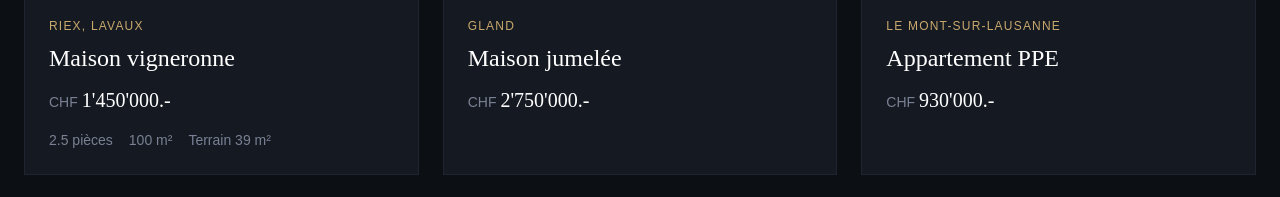
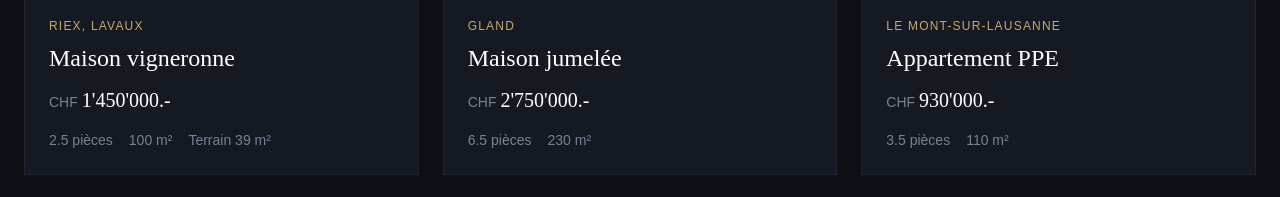
Before and after one commit to Sinseed/maison-praet, a Next.js app: page / in a window 1280 px wide. Shown: the part 4360-4557 px from the top of the page. Built offline with nearby package versions, Linux system fonts and the light colour scheme.

Commit message:
Caractéristiques: Le Mont (3.5p, 110 m²) et Gland Buis (6.5p, 230 m²)

```diff
--- a/app/data.ts
+++ b/app/data.ts
@@ -100,7 +100,7 @@ export const MANDATS: Mandat[] = [
   },
   {
     id: 8, slug: 'maison-gland-buis', titre: 'Maison jumelée', lieu: 'Gland',
-    prix: "2'750'000", pieces: '-', surface: '-', terrain: '-', categorie: 'en_vente',
+    prix: "2'750'000", pieces: '6.5', surface: '230 m²', terrain: '-', categorie: 'en_vente',
     img: '/photos/gland-buis/DJI_20260115164414_0005_D.jpg',
     photos: ['/photos/gland-buis/DJI_20260115164414_0005_D.jpg','/photos/gland-buis/IMG_6123.jpg','/photos/gland-buis/IMG_6129.jpg','/photos/gland-buis/IMG_6134.jpg','/photos/gland-buis/IMG_6137.jpg','/photos/gland-buis/IMG_6140.jpg','/photos/gland-buis/IMG_6141.jpg','/photos/gland-buis/IMG_6143.jpg','/photos/gland-buis/IMG_6147.jpg','/photos/gland-buis/IMG_6148.jpg','/photos/gland-buis/IMG_6150.jpg','/photos/gland-buis/IMG_6151.jpg','/photos/gland-buis/IMG_6152.jpg','/photos/gland-buis/IMG_6153.jpg','/photos/gland-buis/IMG_6154.jpg','/photos/gland-buis/IMG_6155.jpg'],
     description: "Maison jumelée d'exception à Gland. Architecture contemporaine, volumes généreux et finitions soignées. Terrasse, jardin privatif et vue dégagée."
@@ -127,7 +127,7 @@ export const MANDATS: Mandat[] = [
   },
   {
     id: 7, slug: 'appartement-lemont', titre: 'Appartement PPE', lieu: 'Le Mont-sur-Lausanne',
-    prix: "930'000", pieces: '-', surface: '-', terrain: '-', categorie: 'en_vente',
+    prix: "930'000", pieces: '3.5', surface: '110 m²', terrain: '-', categorie: 'en_vente',
     img: '/photos/lemont/IMG_4544.jpg',
     photos: ['/photos/lemont/IMG_4542.jpg','/photos/lemont/IMG_4543.jpg','/photos/lemont/IMG_4544.jpg','/photos/lemont/IMG_4545.jpg','/photos/lemont/IMG_4547.jpg','/photos/lemont/IMG_4550.jpg','/photos/lemont/IMG_4552.jpg','/photos/lemont/IMG_4557.jpg','/photos/lemont/IMG_4559.jpg'],
     description: "Appartement PPE au Mont-sur-Lausanne, dans un cadre résidentiel prisé. Lumineux et fonctionnel, avec vue dégagée sur la campagne environnante."
```
